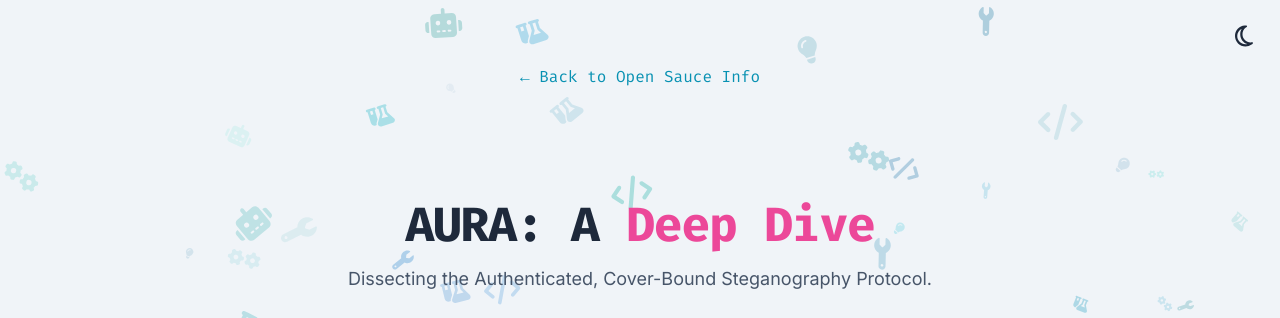
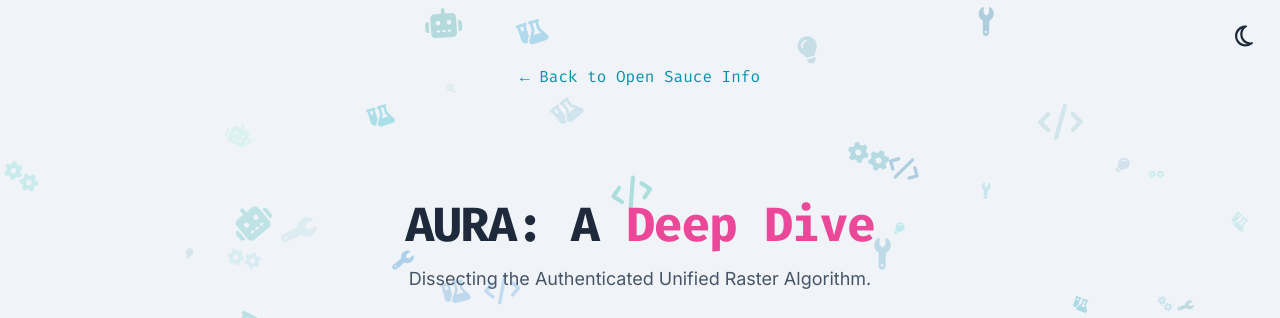
Before and after one commit to enscrypted/enscrypted.dev, a plain HTML site: page opensauce/aura.html in a window 1280 px wide. Shown: the top 318 px of the page. Drawn offline with nearby package versions, Linux system fonts and the light colour scheme; a script that the page names is missing.

Commit message:
fix aura page tagline

```diff
--- a/opensauce/aura.html
+++ b/opensauce/aura.html
@@ -24,7 +24,7 @@
         <div class="max-w-4xl mx-auto py-12 px-4">
             <div class="text-center">
                 <h1 class="text-4xl sm:text-5xl font-mono font-bold tracking-tight">AURA: A <span class="text-brand-accent2">Deep Dive</span></h1>
-                <p class="mt-4 text-lg text-brand-subtle-text">Dissecting the Authenticated, Cover-Bound Steganography Protocol.</p>
+                <p class="mt-4 text-lg text-brand-subtle-text">Dissecting the Authenticated Unified Raster Algorithm.</p>
             </div>
 
             <div class="mt-12 p-8 bg-brand-surface/80 backdrop-blur-sm border border-brand-border rounded-lg shadow-xl">
```
